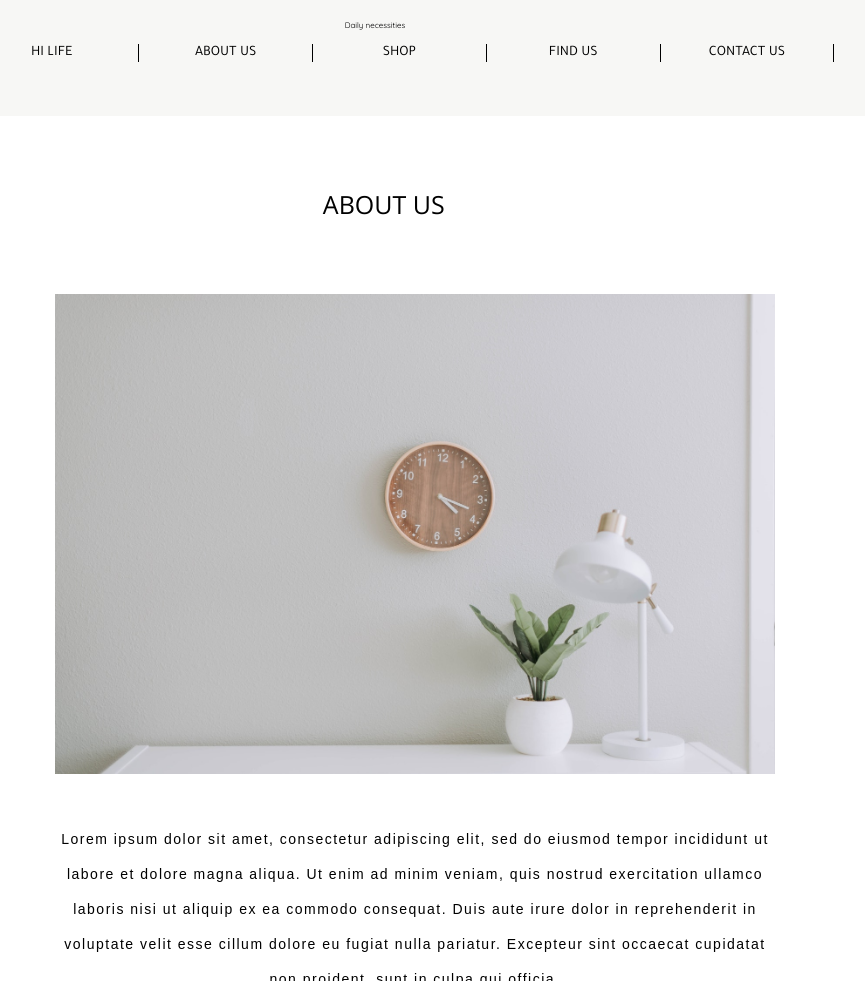
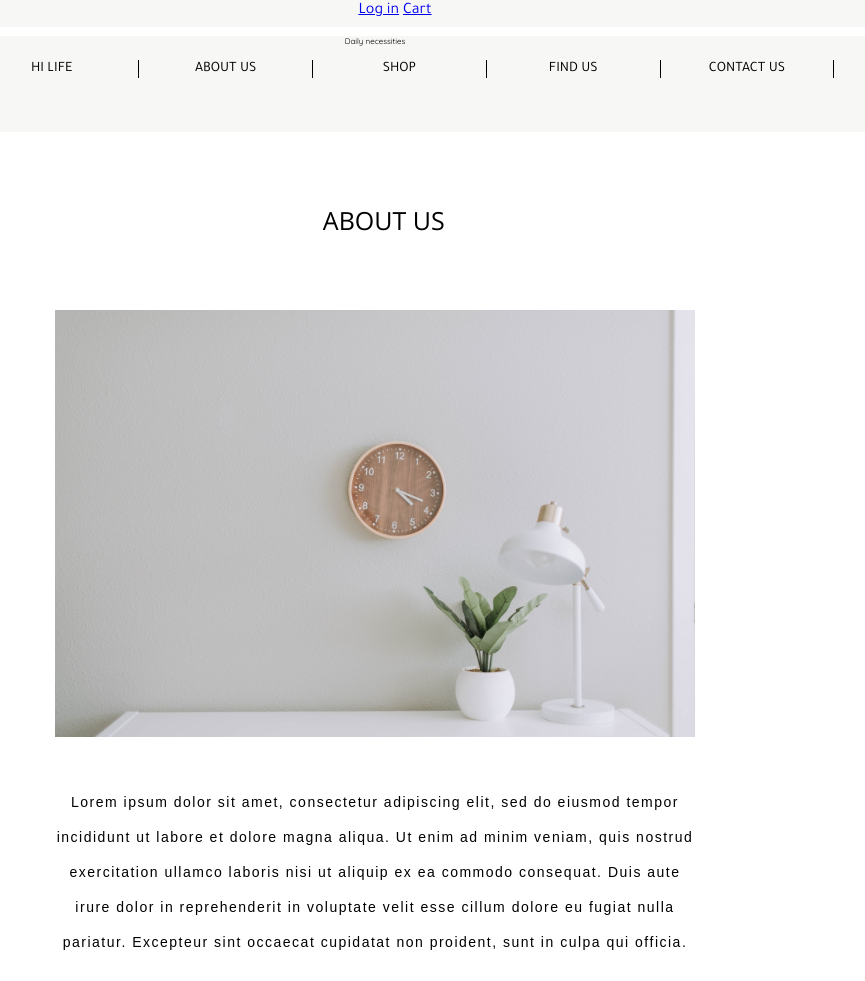
Before and after one commit to iamShawnxz/IAT-336-Project-2, a plain HTML site: page homepage/aboutus.html in a window 1280 px wide. Shown: the part 119-1100 px from the top of the page, without its empty margins (265-1130 px from the left). Drawn offline with nearby package versions, Linux system fonts and the light colour scheme; a web font is replaced by a local one.

Commit message:
Layout edit

```diff
--- a/homepage/aboutus.html
+++ b/homepage/aboutus.html
@@ -10,6 +10,13 @@
 </head>
 <body>
 <h1>Hi Life</h1>
+<div id="nav_top">
+ <ul>
+<li><a href="homepage.html">Log in</a></li>
+<li><a href="aboutus.html">Cart</a></li>
+</ul>
+</div>
+
 <p class="h1_title">Daily necessities</p>
 <ul id="nav">
 <li class="nav1"><a href="homepage.html">HI LIFE</a></li>
--- a/homepage/style.css
+++ b/homepage/style.css
@@ -115,9 +115,9 @@ h2 {
  	margin-left: 8em;
  	margin-top: 0em;
  	margin-bottom: 3em;
-	width:1180px;
-	height:680px;
-	float: left;
+	width:100%;
+	height:100%;
+	float: center;
 
 }
 
@@ -125,8 +125,8 @@ h2 {
  	margin-left: 25%;
  	margin-top: 3em;
  	margin-bottom: 3em;
-	width:720px;
-	height:480px;
+	width:50%;
+	height:100%;
 	float: left;
 
 }
@@ -158,7 +158,7 @@ font-family: 'Open Sans', sans-serif;
 #titlepageParagraph{
 
 	 color:black;
-	width:720px;
+	width:50%;
 margin-left: 25%;
 margin-bottom: 3em;
 font-family: 'Muli', sans-serif;
```
Also changed, not shown: homepage/contact.html (+7 -0 lines), homepage/findus.html (+6 -0 lines).
